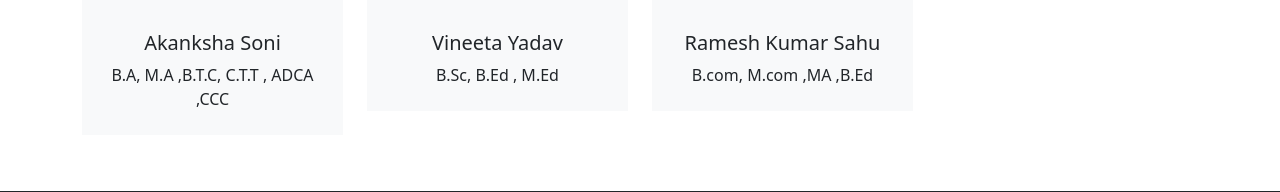
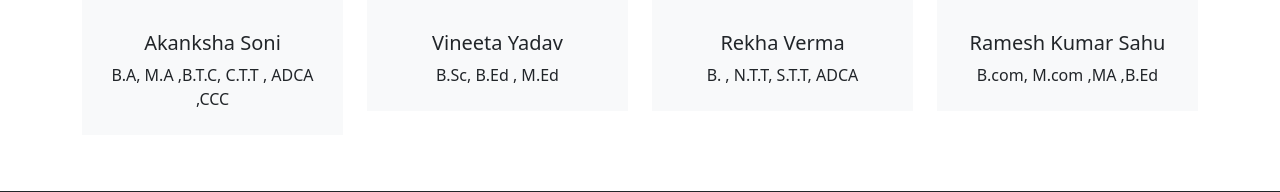
Before and after one commit to saurabhmaurya6746/rksahu, a Django app: page /faculty/ in a window 1280 px wide. Shown: the part 2369-2561 px from the top of the page. Run offline with Django 5.2, Linux system fonts and the light colour scheme; some libraries are stand-ins or nearby versions.

Commit message:
Update faculty.html

```diff
--- a/myapp/templates/faculty.html
+++ b/myapp/templates/faculty.html
@@ -256,6 +256,22 @@
                 <div class="col-lg-3 col-md-6 wow fadeInUp" data-wow-delay="0.7s">
                     <div class="team-item position-relative">
                         <div class="position-relative">
+                            <img class="img-fluid" src="{% static 'img/rekha.jpg' %}" alt="">
+                            <div class="team-social text-center">
+                                <a class="btn btn-square btn-outline-primary border-2 m-1" href=""><i class="fab fa-facebook-f"></i></a>
+                                <a class="btn btn-square btn-outline-primary border-2 m-1" href=""><i class="fab fa-twitter"></i></a>
+                                <a class="btn btn-square btn-outline-primary border-2 m-1" href=""><i class="fab fa-instagram"></i></a>
+                            </div>
+                        </div>
+                        <div class="bg-light text-center p-4">
+                            <h5 class="mt-2">Rekha Verma </h5>
+                           <span>B. , N.T.T, S.T.T, ADCA </span>
+                        </div>
+                    </div>
+                </div>
+                <div class="col-lg-3 col-md-6 wow fadeInUp" data-wow-delay="0.7s">
+                    <div class="team-item position-relative">
+                        <div class="position-relative">
                             <img class="img-fluid" src="{% static 'img/ramesh.png' %}" alt="">
                             <div class="team-social text-center">
                                 <a class="btn btn-square btn-outline-primary border-2 m-1" href=""><i class="fab fa-facebook-f"></i></a>
```
